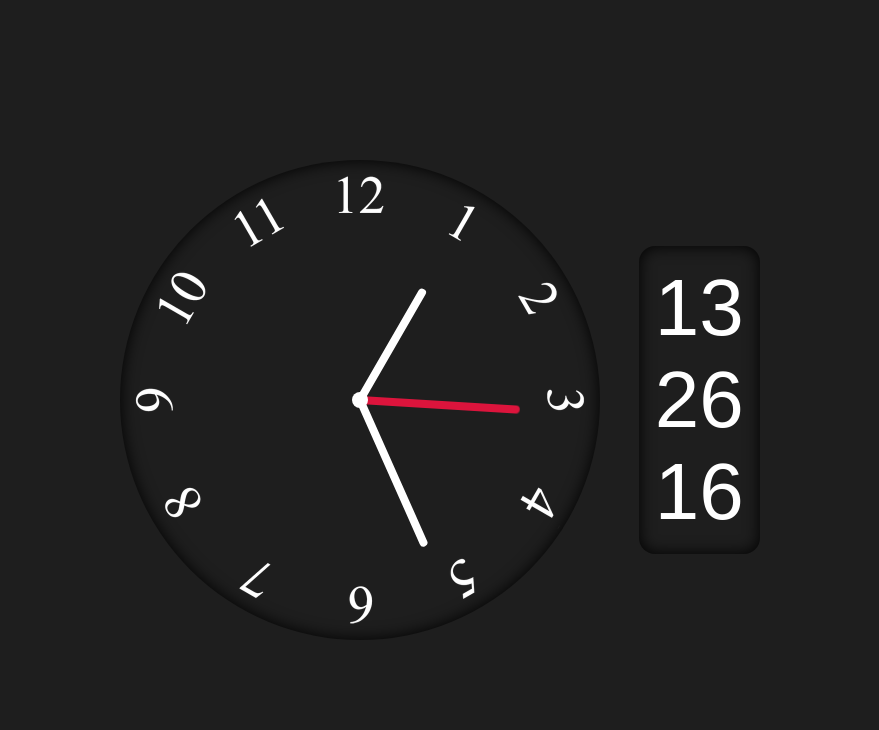
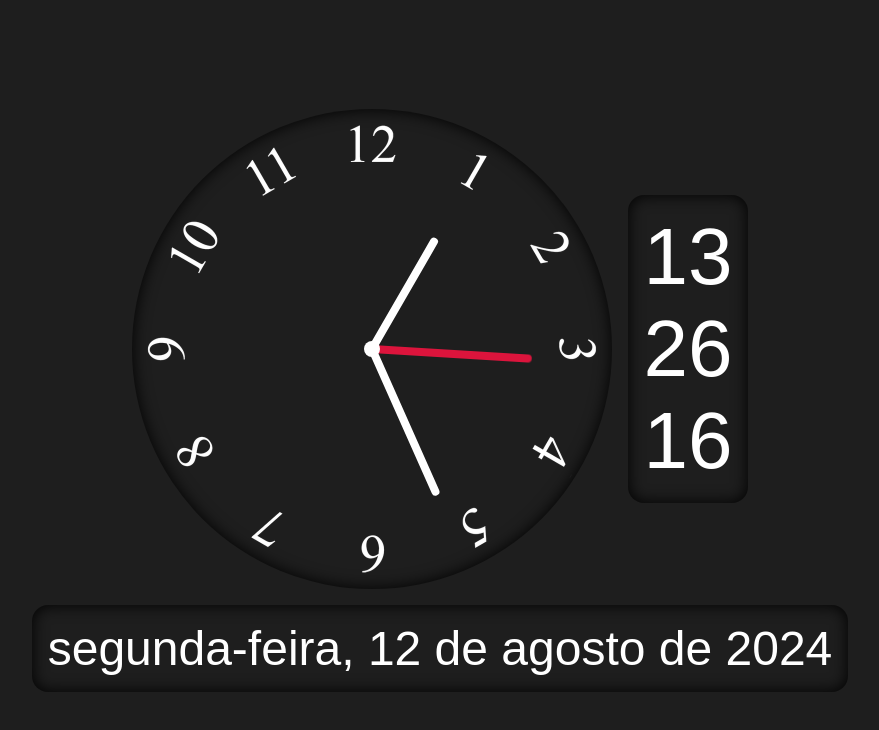
Before and after one commit to jol-tm/clock, a plain HTML site: page index.html in a window 1280 px wide. Shown: the whole page, without its empty margins (200-1079 px from the left). Drawn offline with Linux system fonts and the light colour scheme.

Commit message:
Added date display and made some code optimization

```diff
--- a/index.html
+++ b/index.html
@@ -3,6 +3,7 @@
 <head>
     <meta charset="UTF-8">
     <meta name="viewport" content="width=device-width, initial-scale=1.0">
+    <link rel="shortcut icon" href="favicon.svg" type="image/x-icon">
     <link rel="stylesheet" href="style.css">
     <script src="script.js"></script>
     <title>Relógio</title>
@@ -22,5 +23,6 @@
             <div id="sDisplay">00</div>
         </div>
     </div>
+    <div id="dateDisplay"></div>
 </body>
 </html>
--- a/script.js
+++ b/script.js
@@ -2,6 +2,10 @@ document.addEventListener("DOMContentLoaded", updateTime);
 
 function updateTime() {
     let date = new Date();
+    let year = date.getFullYear();
+    let month = date.toLocaleString("pt-br", {month: 'long'});
+    let weekDay = date.toLocaleString("pt-br", {weekday: "long"});
+    let day = date.getDate();
     let hour = date.getHours();
     let minute = date.getMinutes();
     let second = date.getSeconds();
@@ -11,24 +15,22 @@ function updateTime() {
     let hDisplay = document.getElementById("hDisplay");
     let mDisplay = document.getElementById("mDisplay");
     let sDisplay = document.getElementById("sDisplay");
+    let dateDisplay = document.getElementById("dateDisplay");
 
     if (hour != 0) {
-        hPointer.style.transition = ".3s";
-        hPointer.style.rotate = hour * 360 / 12 + "deg";
+        setAnim(hPointer, hour, 12);
     } else {
         removeAnim(hPointer, 720);
     }
 
     if (minute != 0) {
-        mPointer.style.transition = ".3s";
-        mPointer.style.rotate = minute * 360 / 60 + "deg";
+        setAnim(mPointer, minute, 60);
     } else {
         removeAnim(mPointer, 360);
     }
 
     if (second != 0) {
-        sPointer.style.transition = ".3s";
-        sPointer.style.rotate =  second * 360 / 60 + "deg";
+        setAnim(sPointer, second, 60);
     } else {
         removeAnim(sPointer, 360);
     }
@@ -36,6 +38,12 @@ function updateTime() {
     hDisplay.innerText = hour >= 10 ? hour : "0" + hour;
     mDisplay.innerText = minute >= 10 ? minute : "0" + minute;
     sDisplay.innerText = second >= 10 ? second : "0" + second;
+    dateDisplay.innerText = `${weekDay}, ${day} de ${month} de ${year}`;
+}
+
+function setAnim(element, time, denominator) {
+    element.style.transition = ".3s";
+    element.style.rotate =  time * 360 / denominator + "deg";
 }
 
 function removeAnim(element, degrees) {
--- a/style.css
+++ b/style.css
@@ -5,22 +5,29 @@
 }
 
 @media only screen and (min-width : 0) {
-    #clockWrapper {
+    body {
         scale: .5;
     }
 }
 @media only screen and (min-width : 576px) {
-    #clockWrapper {
+    body {
         scale: .8;
     }
 }
 @media only screen and (min-width : 768px) {
-    #clockWrapper {
+    body {
         scale: 1;
     }
 }
 
 body {
+    display: flex;
+    align-items: center;
+    justify-content: center;
+    flex-direction: column;
+    gap: 1rem;
+    height: 100vh;
+    width: 100vw;
     margin: 0;
     background-color: var(--c1);
     color: var(--c2);
@@ -30,9 +37,7 @@ body {
     display: flex;
     align-items: center;
     justify-content: center;
-    gap: 3vw;
-    height: 100vh;
-    width: 100vw;
+    gap: 1rem;
 }
 
 #clockShape {
@@ -85,3 +90,12 @@ body {
     border-radius: 1rem;
     box-shadow: inset 0 0 1rem var(--c3);
 }
+
+#dateDisplay {
+    font-family: "Arial";
+    font-size: 3rem;
+    text-align: center;
+    padding: 1rem;
+    border-radius: 1rem;
+    box-shadow: inset 0 0 1rem var(--c3);
+}
```
Also changed, not shown: favicon.svg (added).
